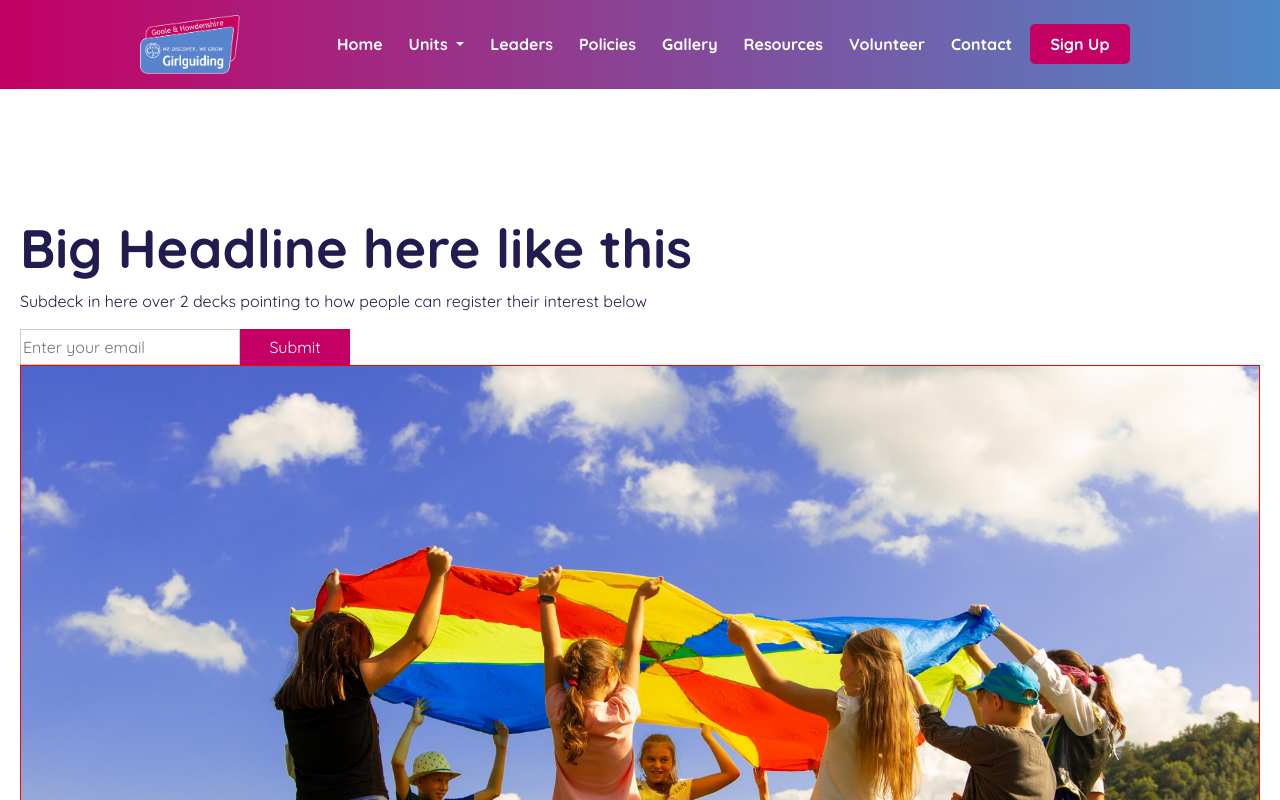
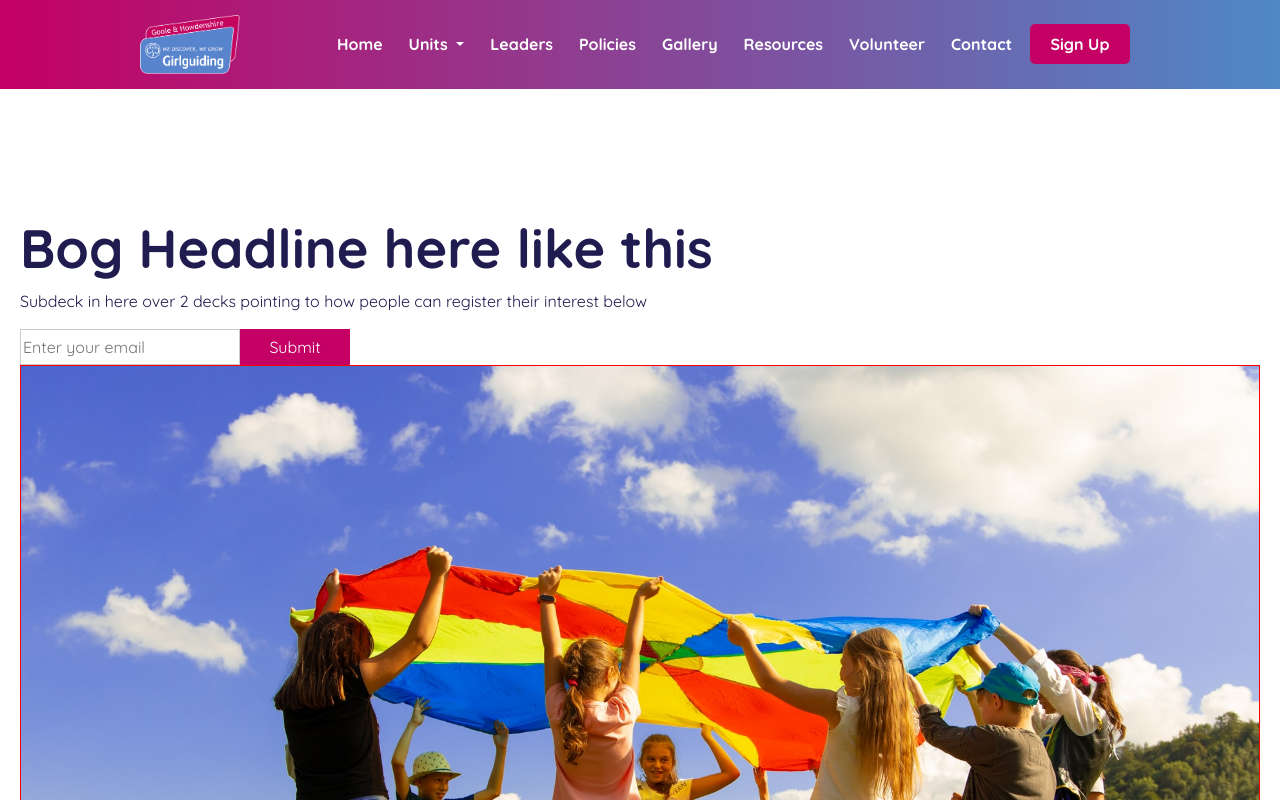
Before and after one commit to bibhashdash/girlguiding-gh, a Vue app: page / in a window 1280 px wide. Shown: the top 800 px of the page. Built offline with nearby package versions, Linux system fonts and the light colour scheme; the HTML template or start-up script is replaced by a standard one.

Commit message:
still testing form

```diff
--- a/public/index.html
+++ b/public/index.html
@@ -15,6 +15,7 @@
   </head>
   <body>
     <form name="register-interest" netlify netlify-honeypot="bot-field" hidden>
+      <input type="hidden" name="form-name" value="register-interest" />
       <input
         class="hero-form-input"
         type="email"
--- a/src/views/Home.vue
+++ b/src/views/Home.vue
@@ -17,7 +17,7 @@ export default {
   components: { ContactUs, Hero },
   data() {
     return {
-      headline: "Big Headline here like this",
+      headline: "Bog Headline here like this",
       subdeck:
         "Subdeck in here over 2 decks pointing to how people can register their interest below",
       imagesrc: "../assets/images/hero-placeholder.jpg",
```
